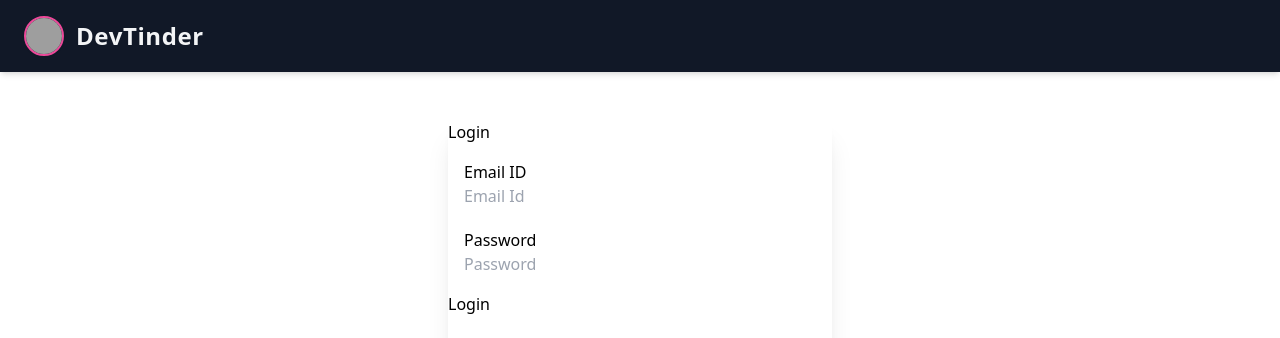
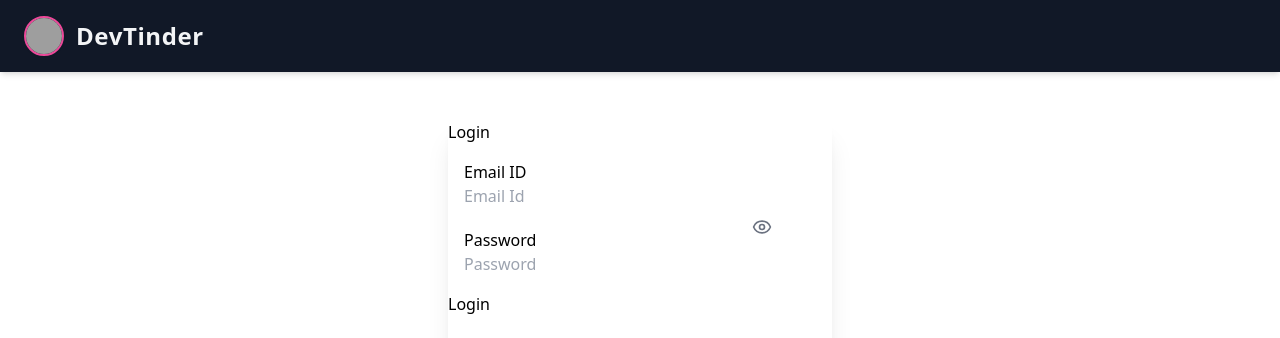
Before and after one commit to Himanshujaglyan/devTinder-frontend, a React (Vite) app: page /login in a window 1280 px wide. Shown: the top 338 px of the page. Built offline with nearby package versions, Linux system fonts and the light colour scheme; no server answers; grey boxes are pictures that could not be loaded.

Commit message:
Final Update

```diff
--- a/package.json
+++ b/package.json
@@ -13,11 +13,13 @@
     "@react-hook/window-size": "^3.1.1",
     "@reduxjs/toolkit": "^2.6.1",
     "axios": "^1.8.4",
+    "lucide-react": "^0.525.0",
     "react": "^19.0.0",
     "react-confetti": "^6.4.0",
     "react-dom": "^19.0.0",
     "react-redux": "^9.2.0",
     "react-router-dom": "^7.5.0",
+    "react-toastify": "^11.0.5",
     "socket.io-client": "^4.8.1"
   },
   "devDependencies": {
--- a/src/App.jsx
+++ b/src/App.jsx
@@ -8,6 +8,7 @@ import Connections from './components/Connections';
 import Requests from './components/Requests';
 import Chat from './components/Chat'
 import Premium from './components/Premium';
+
 const App = () => {
   return (
     <div>
--- a/src/components/Login.jsx
+++ b/src/components/Login.jsx
@@ -3,21 +3,25 @@ import axios from "axios";
 import { useDispatch } from "react-redux";
 import { addUser, removeUser } from "../utils/userSlice";
 import { useNavigate } from "react-router-dom";
+import { Eye, EyeOff } from "lucide-react"; // 👁️ Importing icons
 import { Bases_URL } from "../utils/constants";
+
 const Login = () => {
-  const [error, seterror] = useState();
-  const [firstName, setFirstName] = useState();
-  const [lastName, setLastName] = useState();
-  const [emailId, setemail] = useState();
-  const [password, setpassword] = useState();
+  const [error, seterror] = useState("");
+  const [firstName, setFirstName] = useState("");
+  const [lastName, setLastName] = useState("");
+  const [emailId, setemail] = useState("");
+  const [password, setpassword] = useState("");
+  const [showPassword, setShowPassword] = useState(false);
   const [isLoginForm, setIsLoginForm] = useState(true);
   const [notification, setNotification] = useState(false);
   const navigate = useNavigate();
   const dispatch = useDispatch();
+
   const handleLogin = async () => {
     try {
       const res = await axios.post(
-        Bases_URL+"/login",
+        Bases_URL + "/login",
         {
           emailId,
           password,
@@ -31,21 +35,28 @@ const Login = () => {
         return navigate("/");
       }, 400);
     } catch (err) {
-      seterror(err?.response?.data || "Something went wrong!");
+      seterror(err?.response?.data?.message || "Something went wrong!");
       console.log(err);
     }
   };
+
   const handleSignUp = async () => {
+    try {
       const res = await axios.post(
         Bases_URL + "/signup",
         { firstName, lastName, emailId, password },
         { withCredentials: true }
       );
-    dispatch(addUser(res?.data?.data))
-    navigate("/profile")
+      dispatch(addUser(res?.data?.data));
+      navigate("/profile");
+    } catch (err) {
+      seterror(err?.response?.data?.message || "Signup failed!");
+      console.log(err);
+    }
   };
+
   return (
-    <div className="flex justify-center my-44 overscroll-y-none ">
+    <div className="flex justify-center my-44 overscroll-y-none">
       {notification && (
         <div className="toast z-50 toast-center toast-top animate-ping">
           <div className="alert alert-success shadow-lg rounded-xl border-l-4 border-green-500 bg-green-100">
@@ -116,20 +127,33 @@ const Login = () => {
                 placeholder="Email Id"
               />
             </label>
-            <label className="form-control w-full max-w-xs">
+
+            {/* 👁️ Password Input with Eye Toggle */}
+            <label className="form-control w-full max-w-xs relative">
               <div className="label">
                 <span className="label-text">Password</span>
               </div>
               <input
-                type="password"
+                type={showPassword ? "text" : "password"}
                 value={password}
-                className="input input-bordered w-full max-w-xs"
+                className="input input-bordered w-full max-w-xs pr-10"
                 onChange={(e) => setpassword(e.target.value)}
                 placeholder="Password"
               />
-              <p className="text-red-500">{error}</p>
+              <span
+                className="absolute right-3 top-8 cursor-pointer text-gray-500"
+                onClick={() => setShowPassword((prev) => !prev)}
+              >
+                {showPassword ? <EyeOff size={20} /> : <Eye size={20} />}
+              </span>
             </label>
+
+            {/* 🔴 Error Message Below */}
+            {error && (
+              <p className="text-red-500 mt-2 text-sm font-medium">{error}</p>
+            )}
           </div>
+
           <div className="card-actions justify-center">
             <button
               className="btn btn-primary"
@@ -138,11 +162,15 @@ const Login = () => {
               {isLoginForm ? "Login" : "SignUp"}
             </button>
           </div>
+
           <p className="text-center text-sm mt-5 text-gray-300">
             {isLoginForm ? "New here?" : "Already a user?"}{" "}
             <span
               className="text-indigo-600 font-semibold cursor-pointer hover:underline"
-            onClick={() => setIsLoginForm((prev) => !prev)}
+              onClick={() => {
+                setIsLoginForm((prev) => !prev);
+                seterror(""); // 🧹 Clear error on form switch
+              }}
             >
               {isLoginForm ? "Create an Account" : "Login Now"}
             </span>
--- a/src/components/UpdateProfile.jsx
+++ b/src/components/UpdateProfile.jsx
@@ -3,6 +3,8 @@ import React, { useState } from "react";
 import { useDispatch } from "react-redux";
 import { addUser } from "../utils/userSlice";
 import { Bases_URL } from "../utils/constants";
+import { useNavigate } from "react-router-dom"; // added for navigation
+import Feed from "./Feed";
 
 const UpdateProfile = ({ user }) => {
   const [firstName, setFirstName] = useState(user.firstName);
@@ -11,9 +13,10 @@ const UpdateProfile = ({ user }) => {
   const [gender, setGender] = useState(user.gender || "male");
   const [age, setAge] = useState(user.age || "0");
   const [about, setAbout] = useState(user.about);
-  const [error, setError] = useState();
   const [notification, setNotification] = useState(false);
   const dispatch = useDispatch();
+  const navigate = useNavigate(); // initialize navigate
+
   const saveProfile = async () => {
     try {
       const res = await axios.patch(
@@ -25,11 +28,13 @@ const UpdateProfile = ({ user }) => {
       setNotification(true);
       setTimeout(() => {
         setNotification(false);
+        navigate("/"); // redirect after 3 seconds
       }, 3000);
     } catch (err) {
       console.log(err.message);
     }
   };
+
   return (
     <div className="flex justify-center gap-10 items-start min-h-screen p-3 bg-base-100">
       {notification && (
@@ -60,7 +65,6 @@ const UpdateProfile = ({ user }) => {
         <div className="card-body">
           <h2 className="card-title justify-center">Edit Profile</h2>
           <div className="p-4">
-            {/* input */}
             <label className="form-control w-full ">
               <span className="label-text  mb-1 text-gray-400">First Name</span>
               <input
@@ -124,7 +128,7 @@ const UpdateProfile = ({ user }) => {
                 value={about}
                 onChange={(e) => setAbout(e.target.value)}
                 className="textarea w-full bg-base-100 focus:outline-none focus:ring-0 mb-3 "
-                rows="1" // Adjust the number of rows as needed
+                rows="1"
               />
             </label>
 
@@ -146,7 +150,7 @@ const UpdateProfile = ({ user }) => {
             src={
               profileImage ||
               "https://cdn-icons-png.flaticon.com/512/149/149071.png"
-            } // default user icon
+            }
             alt="Profile"
           />
         </figure>
@@ -156,10 +160,6 @@ const UpdateProfile = ({ user }) => {
           </h2>
           <p>{age + ", " + gender}</p>
           <p className="break-words">{about}</p>
-          {/* <div className="card-actions justify-center">
-            <button className="btn btn-secondary">Ignore</button>
-            <button className="btn btn-primary">Interested</button>
-          </div> */}
         </div>
       </div>
     </div>
```
Also changed, not shown: 1 other file (tests, documents, lock files or other folders). Lines whose indentation alone changed are shown as unchanged.
